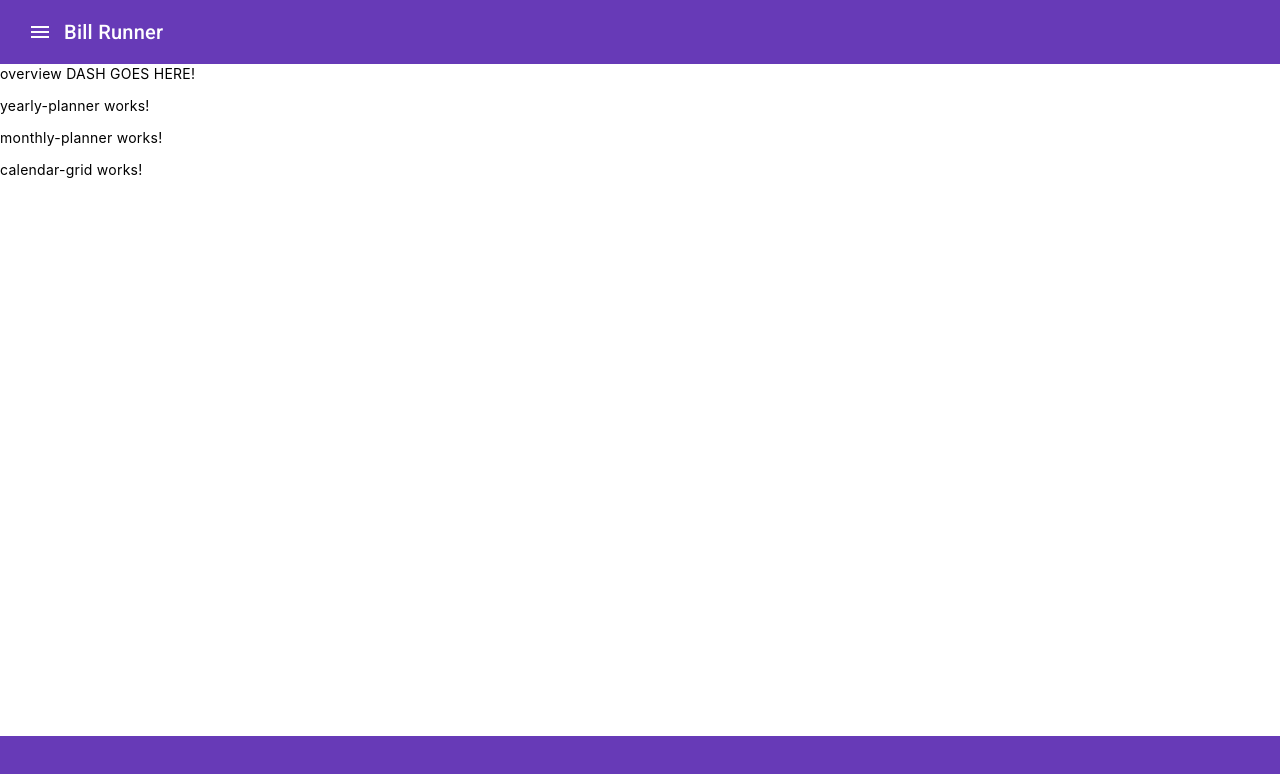
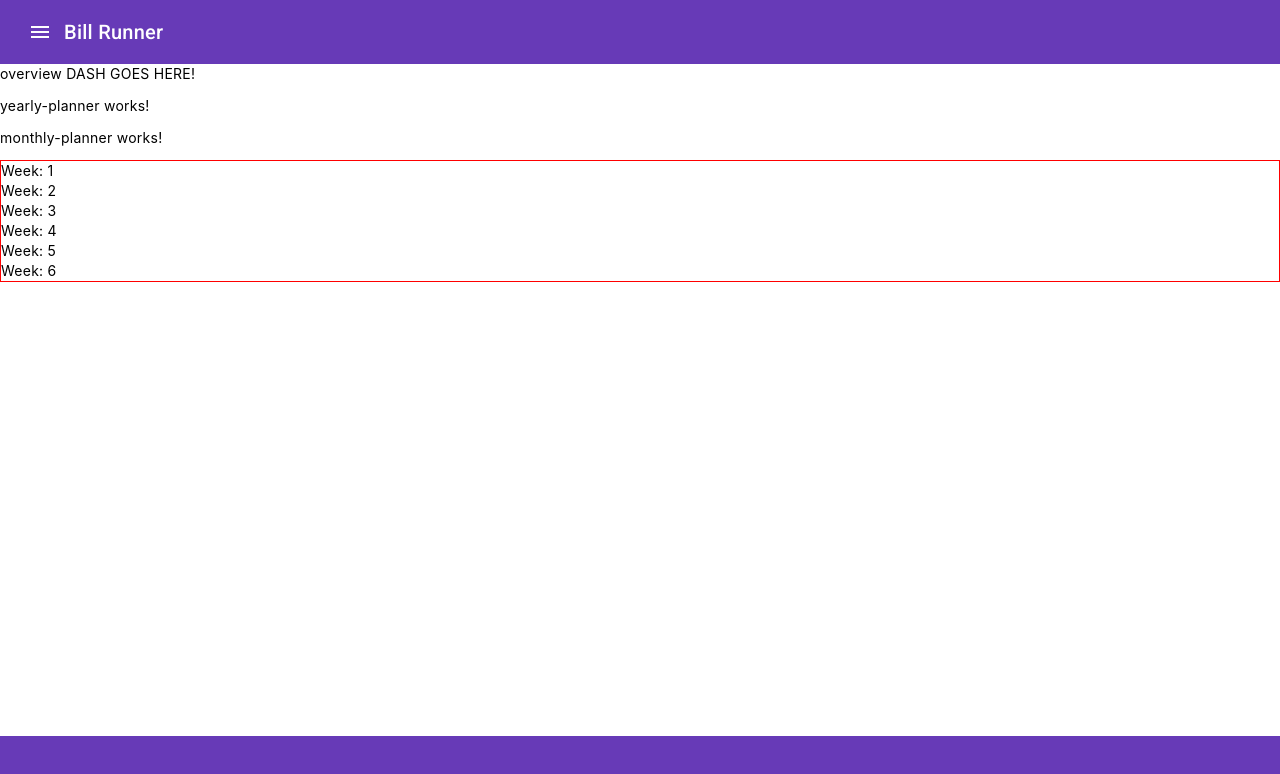
Before and after one commit to the-outrun-coder/BILL_RUNNER, an Angular app: page /overview/year/month in a window 1280 px wide. Shown: the top 774 px of the page. Built offline with nearby package versions, Linux system fonts and the light colour scheme.

Commit message:
Reformat dayList => formatedCalendar with splitDaysIntoWeeks()

```diff
--- a/src/app/feature/calendar/calendar-grid/calendar-grid.component.html
+++ b/src/app/feature/calendar/calendar-grid/calendar-grid.component.html
@@ -1 +1,7 @@
-<p>calendar-grid works!</p>
+<div class="calendar-grid flex-1 grid grid-cols-7 grid-rows-5">
+	@for (day of formatedCalendar; track $index) {
+		<div class="border border-gray-200 flex flex-col">
+			Week: {{$index + 1}}
+		</div>
+	}
+</div>
--- a/src/app/feature/calendar/calendar-grid/calendar-grid.component.scss
+++ b/src/app/feature/calendar/calendar-grid/calendar-grid.component.scss
@@ -0,0 +1,3 @@
+.calendar-grid {
+	border: 1px solid red;
+}
--- a/src/app/feature/calendar/calendar-grid/calendar-grid.component.ts
+++ b/src/app/feature/calendar/calendar-grid/calendar-grid.component.ts
@@ -1,5 +1,7 @@
 import { Component } from '@angular/core';
 import { CalendarManagerService } from '../../../services/calendar-manager.service';
+
+const DAYS_PER_WEEK = 7;
 
 @Component({
   selector: 'brun-calendar-grid',
@@ -10,15 +12,34 @@ import { CalendarManagerService } from '../../../services/calendar-manager.servi
 })
 export class CalendarGridComponent {
 	private dayList!: Array<any>;
+	public formatedCalendar!: Array<any>;
 
 	constructor(private CalManager: CalendarManagerService) { }
 
-	private populateCalendarFrom(currentDay: any): void {
-		this.dayList = this.CalManager.getCalendarViewFor(currentDay);
-		// this.dayList = this.CalManager.getCalendarViewForPreviousMonth(currentDay);
-		// this.dayList = this.CalManager.getCalendarViewForNextMonth(currentDay);
-		// this.dayList = this.CalManager.getCalendarViewForOffsetMonth(currentDay, -10);
-		console.log('>> The list of Days:', this.dayList);
+	private splitDaysIntoWeeks() {
+		return this.dayList.reduce((intoWeeks, day, index) => {
+			if (index % DAYS_PER_WEEK === 0) {
+				// Create a new group
+				intoWeeks.push([day]);
+			} else {
+				const lastGroupIndex = intoWeeks.length - 1;
+				intoWeeks[lastGroupIndex].push(day);
+			}
+			return intoWeeks;
+		}, []);
+	}
+
+	private populateCalendarFrom(targetDay: any): void {
+		// Get Calendar days
+		this.dayList = this.CalManager.getCalendarViewFor(targetDay);
+		// this.dayList = this.CalManager.getCalendarViewForPreviousMonth(targetDay);
+		// this.dayList = this.CalManager.getCalendarViewForNextMonth(targetDay);
+		// this.dayList = this.CalManager.getCalendarViewForOffsetMonth(targetDay, -10);
+		// console.log('>> The list of Days:', this.dayList);
+
+		// format into calendar rows
+		this.formatedCalendar = this.splitDaysIntoWeeks();
+		console.log('>> The list of Formatted Weeks:', this.formatedCalendar);
 	}
 
 	ngOnInit(): void {
```
